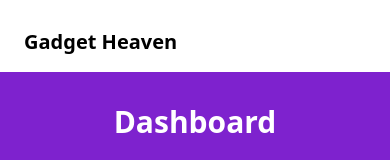
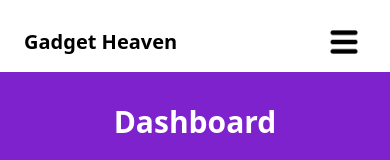
Before and after one commit to programming-hero-web-course-4/b10a8-gadget-heaven-TahsinAlahi, a React (Vite) app: page /dashboard/cart in a window 390 px wide. Shown: the top 160 px of the page. Built offline with nearby package versions, Linux system fonts and the light colour scheme.

Commit message:
finished mobile menu

```diff
--- a/src/component/LgNavButtons.jsx
+++ b/src/component/LgNavButtons.jsx
@@ -3,7 +3,7 @@ import cartImg from "../assets/cart_black.png";
 import wishlistImg from "../assets/wishlist.png";
 import { useGadgetContext } from "../contexts/GadgetContext";
 
-function LgNavButtons(isHome) {
+function LgNavButtons({ isHome }) {
   const navigate = useNavigate();
   const { cart, wishlist } = useGadgetContext();
 
--- a/src/component/NavBar.jsx
+++ b/src/component/NavBar.jsx
@@ -1,14 +1,16 @@
-import { NavLink, useLocation, useNavigate } from "react-router-dom";
-import { useGadgetContext } from "../contexts/GadgetContext";
+import { NavLink, useLocation } from "react-router-dom";
 import LgNavButtons from "./lgNavButtons";
+import SmNavBarButtons from "./SmNavBarButtons";
+import { useState } from "react";
 
 function NavBar() {
   const { pathname } = useLocation();
   const isHome = pathname === "/" || pathname.includes("category");
+  const [isMenuOpen, setIsMenuOpen] = useState(false);
 
   return (
     <nav
-      className={`lg:max-w-screen-xl lg:mx-auto p-2 pb-0 mt-2 ${
+      className={`lg:max-w-screen-xl lg:mx-auto p-2 pb-0 mt-2 relative ${
         isHome ? " border border-gray-700/30 border-b-0 rounded-t-2xl" : ""
       }`}
     >
@@ -22,7 +24,11 @@ function NavBar() {
             Gadget Heaven
           </NavLink>
           <>
-            <LgNavButtons />
+            <LgNavButtons isHome={isHome} />
+            <SmNavBarButtons
+              isMenuOpen={isMenuOpen}
+              setIsMenuOpen={setIsMenuOpen}
+            />
           </>
         </div>
       </div>
--- /dev/null
+++ b/src/component/SmNavBarButtons.jsx
@@ -0,0 +1,46 @@
+import { NavLink } from "react-router-dom";
+import burgerImg from "../assets/burger.png";
+
+function SmNavBarButtons({ isMenuOpen, setIsMenuOpen }) {
+  function handleMenuClick() {
+    if (isMenuOpen) setIsMenuOpen(false);
+    else setIsMenuOpen(true);
+  }
+  return (
+    <div className="lg:hidden">
+      <div className="mr-2" onClick={handleMenuClick}>
+        <img src={burgerImg} alt="Menus" className="w-7" />
+      </div>
+
+      {isMenuOpen && (
+        <div className="absolute bg-white z-10 w-screen left-0 top-0 h-dvh flex flex-col items-center gap-5">
+          <div className="mr-2 mb-4" onClick={handleMenuClick}>
+            <img src={burgerImg} alt="Menus" className="w-7" />
+          </div>
+          <ul className="w-full flex flex-col items-center justify-around gap-5 text-xl text-black underline">
+            <NavLink to="/" onClick={handleMenuClick}>
+              Home
+            </NavLink>
+            <NavLink to="/statistic" onClick={handleMenuClick}>
+              Statistic
+            </NavLink>
+            <NavLink to="/dashboard" onClick={handleMenuClick}>
+              Dashboard
+            </NavLink>
+            <NavLink to="/contact" onClick={handleMenuClick}>
+              Contact Us
+            </NavLink>
+            <NavLink to="/dashboard/cart" onClick={handleMenuClick}>
+              Cart
+            </NavLink>
+            <NavLink to="/dashboard/wishlist" onClick={handleMenuClick}>
+              Wishlist
+            </NavLink>
+          </ul>
+        </div>
+      )}
+    </div>
+  );
+}
+
+export default SmNavBarButtons;
```
Also changed, not shown: src/assets/burger.png (added).
